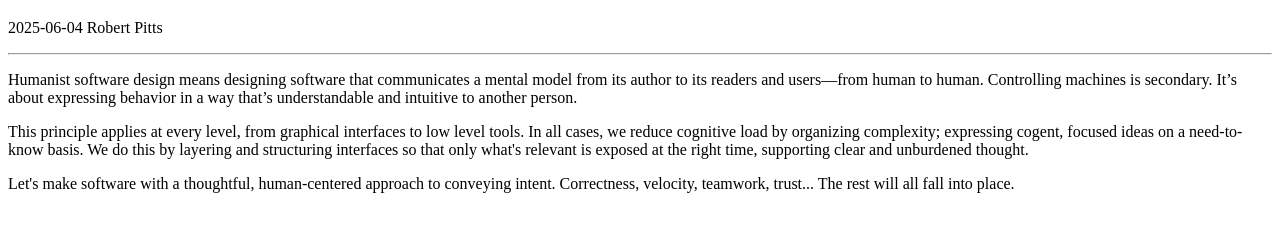
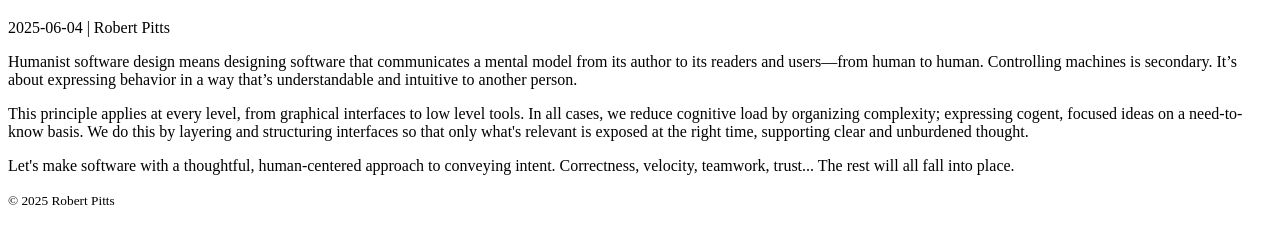
Before and after one commit to pittst3r/blog, a plain HTML site: page articles/2025-06-04-humanist-software-design.html in a window 1280 px wide. Shown: the part 61-304 px from the top of the page. Drawn offline with Linux system fonts and the light colour scheme.

Commit message:
Update 2025-06-04-humanist-software-design.html

```diff
--- a/articles/2025-06-04-humanist-software-design.html
+++ b/articles/2025-06-04-humanist-software-design.html
@@ -7,14 +7,14 @@
 </head>
 <body>
   <h1>Humanist Software Design</h1>
-  <p>2025-06-04 Robert Pitts</p>
-
-  <hr />
+  <p>2025-06-04 | Robert Pitts</p>
 
   <p>Humanist software design means designing software that communicates a mental model from its author to its readers and users&mdash;from human to human. Controlling machines is secondary. It’s about expressing behavior in a way that’s understandable and intuitive to another person.</p>
 
   <p>This principle applies at every level, from graphical interfaces to low level tools. In all cases, we reduce cognitive load by organizing complexity; expressing cogent, focused ideas on a need-to-know basis. We do this by layering and structuring interfaces so that only what's relevant is exposed at the right time, supporting clear and unburdened thought.</p>
 
   <p>Let's make software with a thoughtful, human-centered approach to conveying intent. Correctness, velocity, teamwork, trust... The rest will all fall into place.</p>
+
+  <p><small>&copy; 2025 Robert Pitts</small></p>
 </body>
 </html>
```
